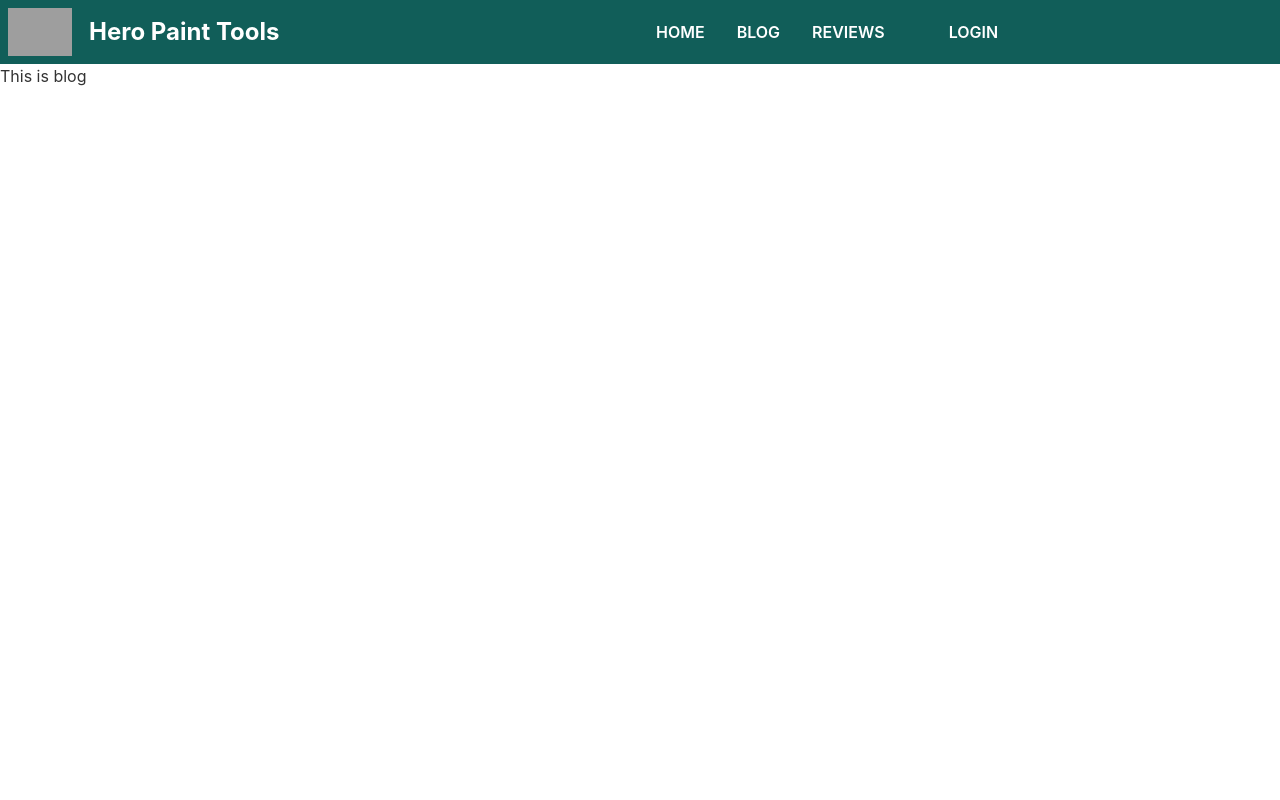
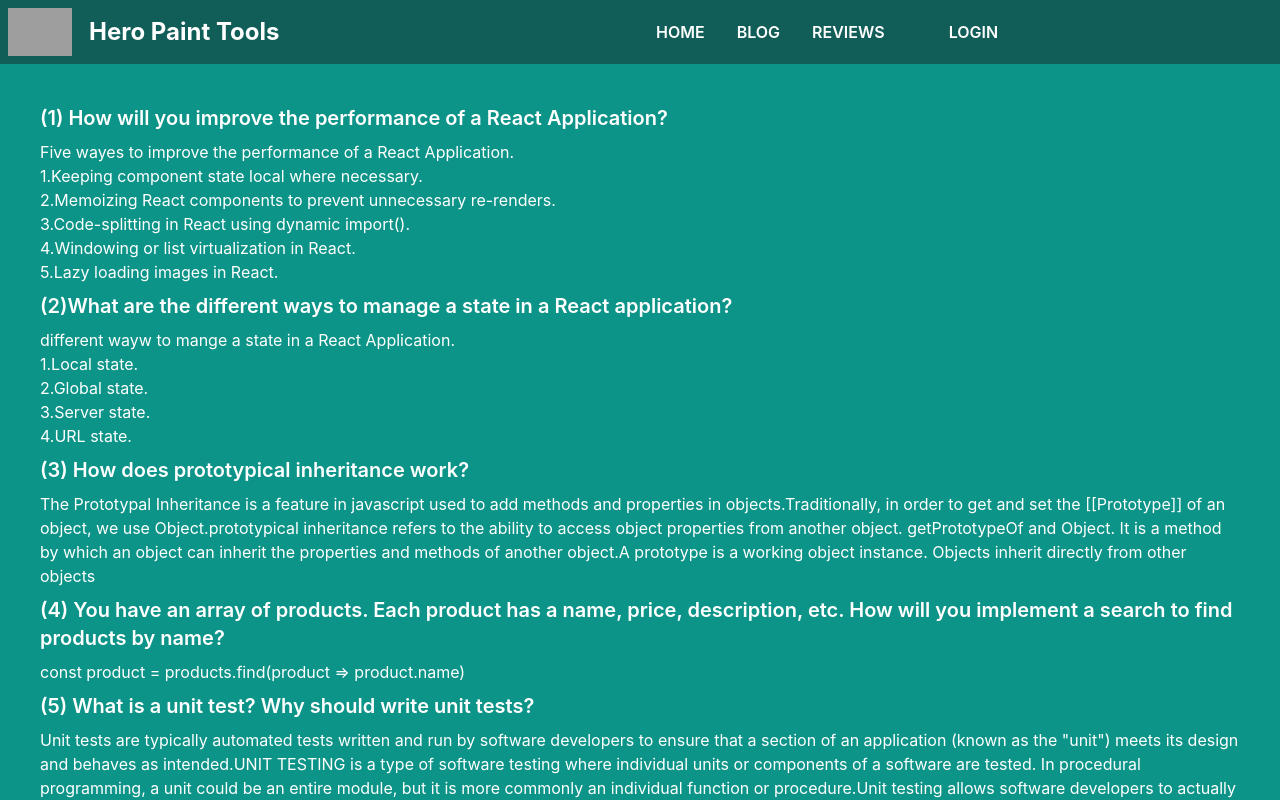
Before and after one commit to Taposhpaul1998/Paint-tools-manufacturer-clint, a React (Create React App) app: page /blog in a window 1280 px wide. Shown: the top 800 px of the page. Built offline with nearby package versions, Linux system fonts and the light colour scheme; no server answers; grey boxes are pictures that could not be loaded.

Commit message:
create a blog page and ans to Qusion

```diff
--- a/src/pages/Blog/Blog.js
+++ b/src/pages/Blog/Blog.js
@@ -1,9 +1,49 @@
 import React from 'react';
+import Footer from '../Shear/Footer/Footer';
 
 const Blog = () => {
     return (
         <div>
-            <h2>This is blog</h2>
+            <div className='bg-teal-600  p-10'>
+                <h2 className='text-white text-xl font-semibold'> (1) How will you improve the performance of a React Application?</h2>
+                <p className='text-white my-2'>
+                    Five wayes to improve the performance of a React Application.
+                    <ul>
+                        <li>1.Keeping component state local where necessary.</li>
+                        <li>2.Memoizing React components to prevent unnecessary re-renders.</li>
+                        <li>3.Code-splitting in React using dynamic import().</li>
+                        <li>4.Windowing or list virtualization in React.</li>
+                        <li>5.Lazy loading images in React.</li>
+                    </ul>
+                </p>
+
+                <h2 className='text-white text-xl font-semibold'> (2)What are the different ways to manage a state in a React application?</h2>
+                <p className='text-white my-2'>
+                    different wayw to mange a state in a React Application.
+                    <ul>
+                        <li>1.Local state.</li>
+                        <li>2.Global state.</li>
+                        <li>3.Server state.</li>
+                        <li> 4.URL state.</li>
+                    </ul>
+                </p>
+
+                <h2 className='text-white text-xl font-semibold'> (3)  How does prototypical inheritance work?</h2>
+                <p className='text-white my-2'>The Prototypal Inheritance is a feature in javascript used to add methods and properties in objects.Traditionally, in order to get and set the [[Prototype]] of an object, we use Object.prototypical inheritance refers to the ability to access object properties from another object. getPrototypeOf and Object. It is a method by which an object can inherit the properties and methods of another object.A prototype is a working object instance. Objects inherit directly from other objects
+                </p>
+
+                <h2 className='text-white text-xl font-semibold'> (4) You have an array of products. Each product has a name, price, description, etc. How will you implement a search to find products by name?</h2>
+                <p className='text-white my-2'>
+
+                    const product = products.find(product => product.name)
+                </p>
+
+                <h2 className='text-white text-xl font-semibold'> (5)  What is a unit test? Why should write unit tests?</h2>
+                <p className='text-white my-2'>Unit tests are typically automated tests written and run by software developers to ensure that a section of an application (known as the "unit") meets its design and behaves as intended.UNIT TESTING is a type of software testing where individual units or components of a software are tested.
+                    In procedural programming, a unit could be an entire module, but it is more commonly an individual function or procedure.Unit testing allows software developers to actually think through the design of the software and what has to be done before they write the code.The purpose of a unit test in software engineering is to verify the behavior of a relatively small piece of software, independently from other parts.
+                </p>
+            </div>
+            <Footer></Footer>
         </div>
     );
 };
```
